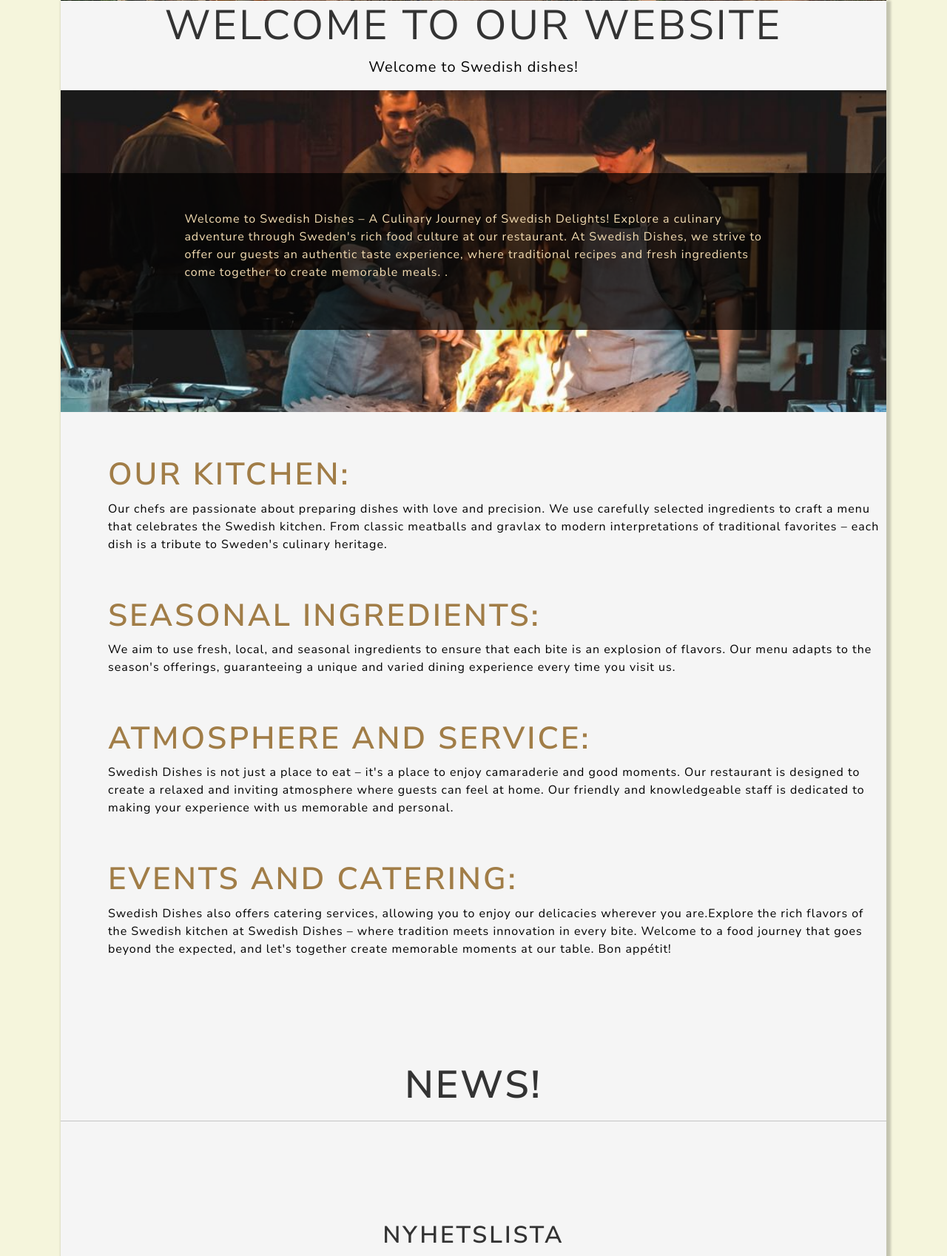
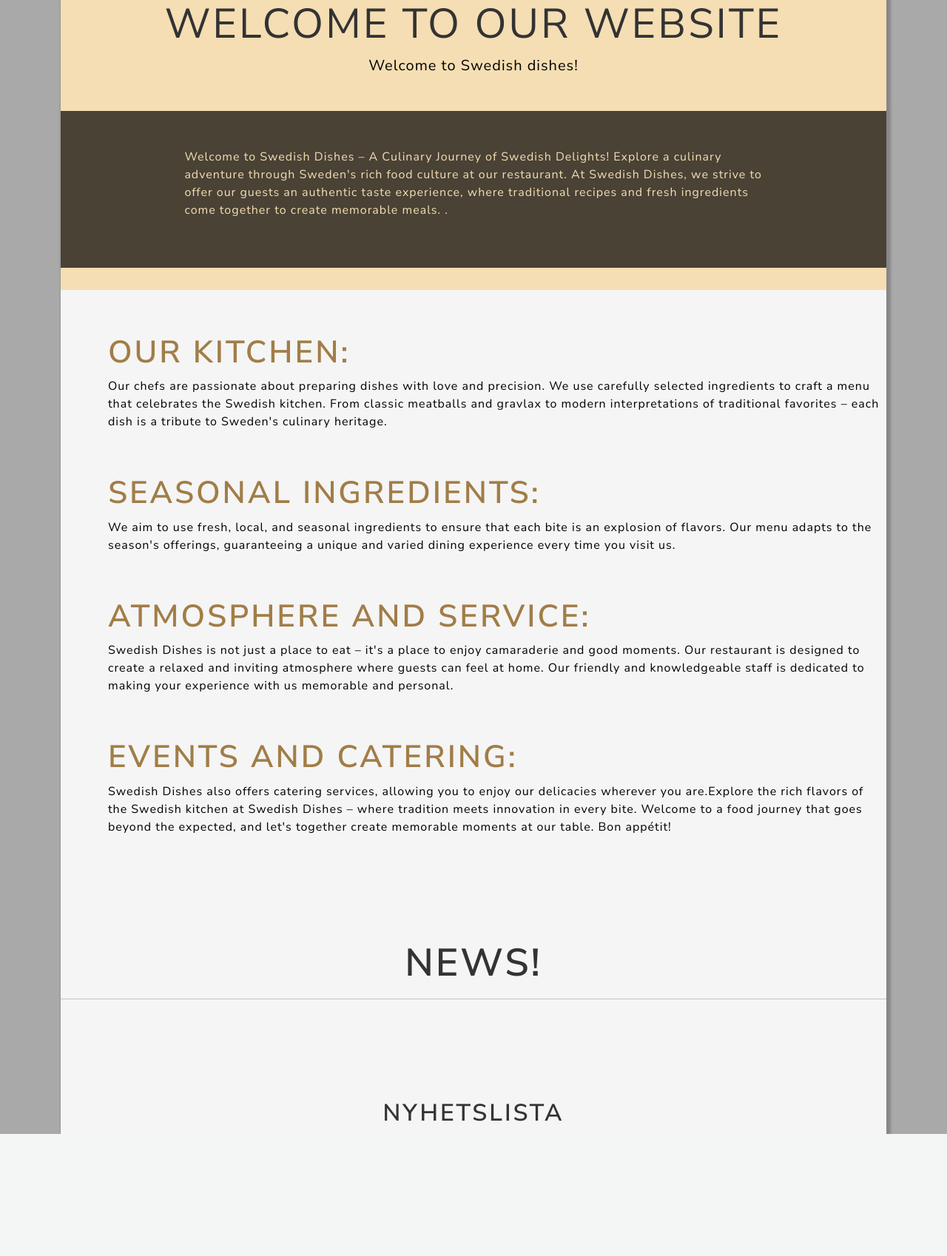
Before and after one commit to Philippos123/vegan-resturant.1, a Django app: page / in a window 1280 px wide. Shown: the part 293-1991 px from the top of the page at 74% size. After the commit the page ends 1826 px from the top, so only its background shows below. Run offline with Django 4.2, Linux system fonts and the light colour scheme; data that the repository does not hold is empty; some libraries are stand-ins or nearby versions.

Commit message:
Change the static for lighthouse

```diff
--- a/resturant/static/css/style.css
+++ b/resturant/static/css/style.css
@@ -1,5 +1,5 @@
 body{
-    background-color: #F5F5DC; /* Beige eller annan krämig färg */
+    background-color: darkgray;
     color: #333333; /* Mörkgrå textfärg */
     margin: 0;
     padding: 0;
@@ -28,7 +28,7 @@
     overflow: hidden;
     margin: 0;
     padding: 0;
-    background-image: url("https://res.cloudinary.com/dhpnihgnt/image/upload/v1724408892/static/images/plant-pottingshed-4.jpg");
+    background-image: url("https://res.cloudinary.com/dhpnihgnt/image/upload/q_100/v1724408892/static/images/plant-pottingshed-4.webp");
     background-size: cover;
     background-position: center;
 }
@@ -36,10 +36,11 @@
 .jumbotron {
     background: none;
     height: 20%;
+    background: wheat;
 }
 
 .container-fluid {
-    color: white;
+    color: wheat;
 }
 
 /* Img responsiv */
@@ -66,13 +67,12 @@
 
 .about-us-container{
 
-    background-image: url('https://res.cloudinary.com/dhpnihgnt/image/upload/v1724408891/static/images/kockar-med-eld.jpg');
     background-size: cover;
     background-position: center;
     overflow: hidden;
     margin: 0;
-    padding-top: 10%;
-    padding-bottom: 10%;
+    padding-top: 30px;
+    padding-bottom: 30px;
 
 }
 
--- a/resturant/templates/resturant/base.html
+++ b/resturant/templates/resturant/base.html
@@ -19,11 +19,10 @@
     </title>
     <link rel="stylesheet" href="https://bootswatch.com/5/lux/bootstrap.min.css" />
     <link rel="stylesheet" type="text/css" href="{% static 'css/style.css' %}">
-    <script src="https://kit.fontawesome.com/a076d05399.js" crossorigin="anonymous"></script>
 </head>
 
 <body>
-    <nav class="navbar navbar-expand-lg navbar-light bg-light">
+    <nav class="navbar navbar-expand-lg navbar-dark bg-dark">
         <a class="navbar-brand" href="/">Swedish Dishes</a>
         <button class="navbar-toggler" type="button" data-bs-toggle="collapse" data-bs-target="#navbarNav"
             aria-controls="navbarNav" aria-expanded="false" aria-label="Toggle navigation">
```
Also changed, not shown: media/news_images/hej_image.JPG (deleted).
